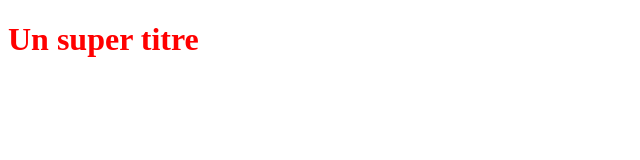
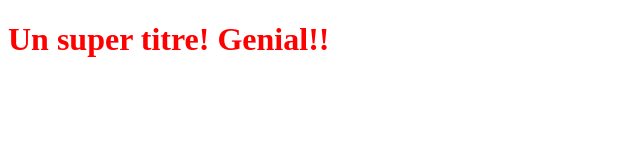
Before and after one commit to DrissGG/OpenclassroomsProject, a plain HTML site: page index.html in a window 1280 px wide. Shown: the whole page, without its empty margins (0-640 px from the left). Drawn offline with Linux system fonts and the light colour scheme.

Commit message:
Modification du titre h1

```diff
--- a/index.html
+++ b/index.html
@@ -5,6 +5,6 @@
    <link rel="stylesheet" type="text/css" href="style.css">
 </head>
 <body>
-   <h1>Un super titre</h1>
+   <h1>Un super titre! Genial!!</h1>
 </body>
 </html>
```
